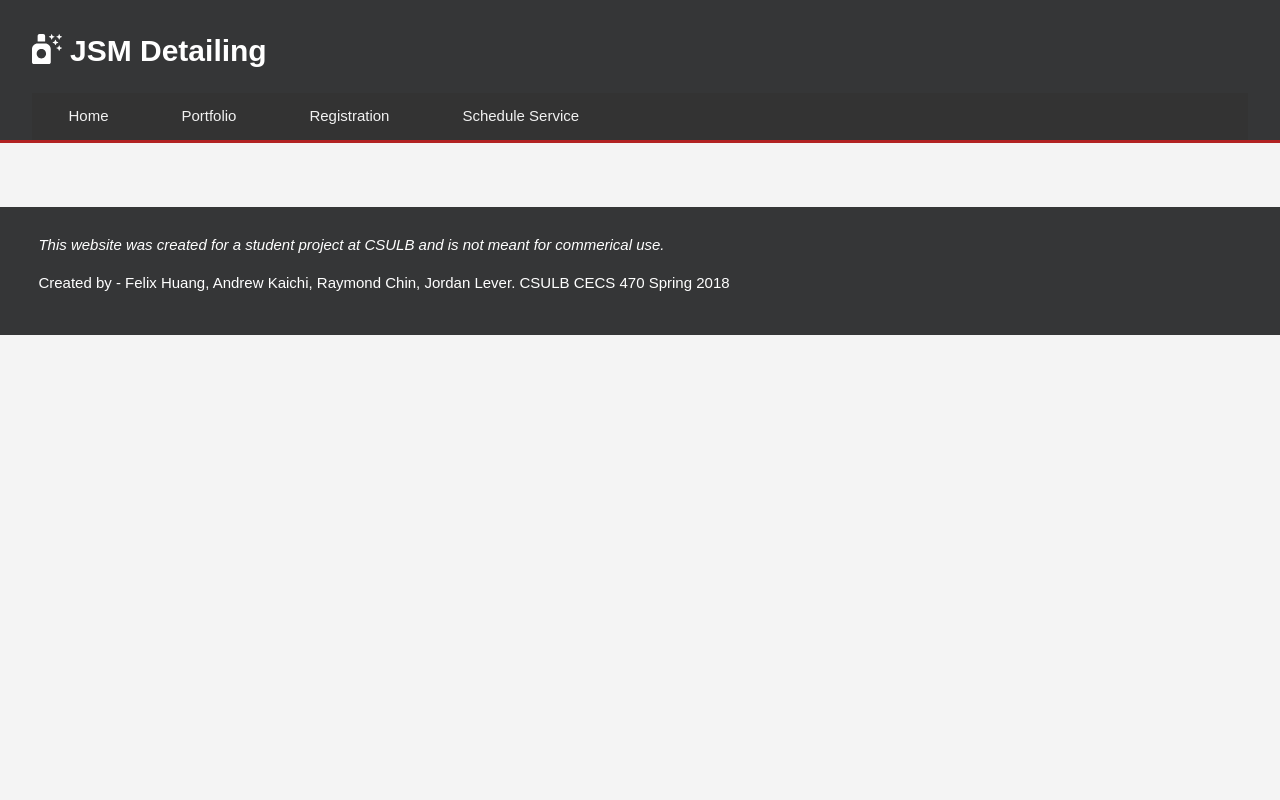
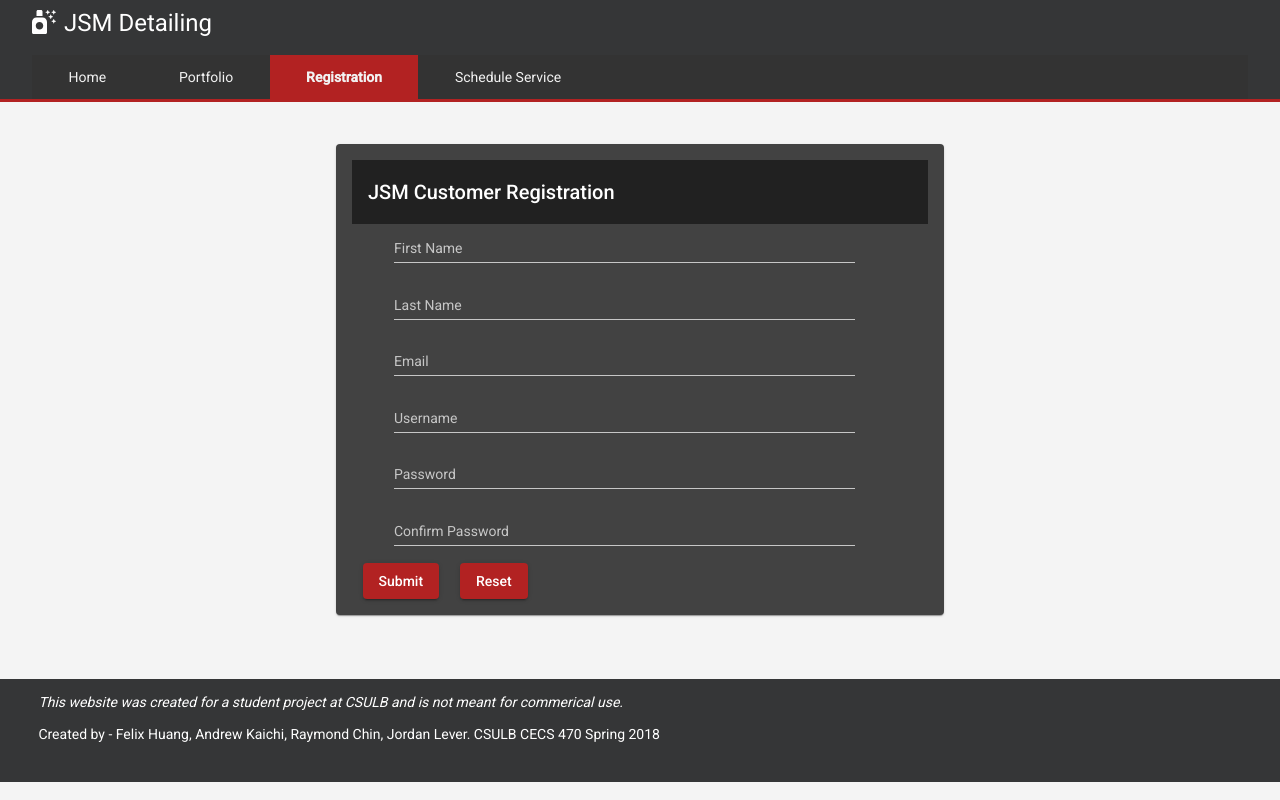
Before and after one commit to felixthe8/JSMDetailing-Angular, an Angular app in the folder angular-project/: page /registration in a window 1280 px wide. Before the commit this address led to /. Built offline with nearby package versions, Linux system fonts and the light colour scheme.

Commit message:
Adding registration page. Completed using Angular Material components

```diff
--- a/angular-project/angular.json
+++ b/angular-project/angular.json
@@ -28,6 +28,7 @@
               "src/assets"
             ],
             "styles": [
+              "./node_modules/@angular/material/prebuilt-themes/pink-bluegrey.css",
               "src/styles.scss"
             ],
             "scripts": []
@@ -92,6 +93,7 @@
               "src/assets"
             ],
             "styles": [
+              "./node_modules/@angular/material/prebuilt-themes/pink-bluegrey.css",
               "src/styles.scss"
             ],
             "scripts": []
@@ -123,6 +125,7 @@
           }
         }
       }
-    }},
+    }
+  },
   "defaultProject": "angular-project"
 }
--- a/angular-project/package.json
+++ b/angular-project/package.json
@@ -12,10 +12,12 @@
   "private": true,
   "dependencies": {
     "@angular/animations": "~9.0.3",
+    "@angular/cdk": "^9.2.0",
     "@angular/common": "~9.0.3",
     "@angular/compiler": "~9.0.3",
     "@angular/core": "~9.0.3",
     "@angular/forms": "~9.0.3",
+    "@angular/material": "^9.2.0",
     "@angular/platform-browser": "~9.0.3",
     "@angular/platform-browser-dynamic": "~9.0.3",
     "@angular/router": "~9.0.3",
--- a/angular-project/src/app/app-routing.module.ts
+++ b/angular-project/src/app/app-routing.module.ts
@@ -1,3 +1,4 @@
+import { RegistrationComponent } from './registration/registration.component';
 import { PortfolioComponent } from './portfolio/portfolio.component';
 import { HomepageComponent } from './homepage/homepage.component';
 import { NgModule } from '@angular/core';
@@ -12,6 +13,10 @@
   {
     path: 'portfolio',
     component: PortfolioComponent
+  },
+  {
+    path: 'registration',
+    component: RegistrationComponent
   }
 ];
 
--- /dev/null
+++ b/angular-project/src/app/registration/registration.component.html
@@ -0,0 +1,40 @@
+
+    <mat-card>
+        <mat-toolbar>JSM Customer Registration</mat-toolbar>
+            <mat-form-field>
+                <mat-label>First Name</mat-label>
+                <input matInput type="text">
+            </mat-form-field>
+
+
+            <mat-form-field>
+                <mat-label>Last Name</mat-label>
+                <input matInput type="text">
+            </mat-form-field>
+
+            <mat-form-field>
+                <mat-label>Email</mat-label>
+                <input matInput type="email">
+            </mat-form-field>
+
+
+            <mat-form-field>
+                <mat-label>Username</mat-label>
+                <input matInput type="text">
+            </mat-form-field>
+
+            <mat-form-field>
+                <mat-label>Password</mat-label>
+                <input matInput type="password">
+            </mat-form-field>
+
+            <mat-form-field>
+                <mat-label>Confirm Password</mat-label>
+                <input matInput type="password">
+            </mat-form-field>
+
+            <ng-container>
+                <button mat-raised-button>Submit</button>
+                <button mat-raised-button>Reset</button>
+            </ng-container>
+    </mat-card>
--- /dev/null
+++ b/angular-project/src/app/registration/registration.component.scss
@@ -0,0 +1,39 @@
+
+mat-form-field {
+    width: 80%;
+    margin: 0em 3em;
+}
+
+button {
+    margin: 0em 0.75em;
+    background: firebrick;
+}
+
+@media only screen and (min-width: 1100px) {
+    mat-card {
+        width: 45%;
+        margin: 3em auto;
+    }
+}
+
+@media only screen and (max-width: 1100px) {
+    mat-card {
+        width: 65%;
+        margin: 3em auto;
+    }
+
+}
+
+@media only screen and (max-width: 850px) {
+    mat-card {
+        width: 75%;
+        margin: 3em auto;
+    }
+}
+
+@media only screen and (max-width: 600px) {
+    mat-card {
+        width: 85%;
+        margin: 3em auto;
+    }
+}
--- /dev/null
+++ b/angular-project/src/app/registration/registration.component.ts
@@ -0,0 +1,15 @@
+import { Component, OnInit } from '@angular/core';
+
+@Component({
+  selector: 'app-registration',
+  templateUrl: './registration.component.html',
+  styleUrls: ['./registration.component.scss']
+})
+export class RegistrationComponent implements OnInit {
+
+  constructor() { }
+
+  ngOnInit(): void {
+  }
+
+}
--- a/angular-project/src/app/shared-components/nav-bar/nav-bar.component.html
+++ b/angular-project/src/app/shared-components/nav-bar/nav-bar.component.html
@@ -1,6 +1,6 @@
 <div class="topnav">
     <a [routerLink] ="['/']" routerLinkActive="is-active" [routerLinkActiveOptions]="routerLinkOptions">Home</a>
     <a [routerLink]="['/portfolio']" routerLinkActive="is-active" [routerLinkActiveOptions]="routerLinkOptions">Portfolio</a>
-    <a href="">Registration</a>
+    <a [routerLink]="['/registration']" routerLinkActive="is-active" [routerLinkActiveOptions]="routerLinkOptions">Registration</a>
     <a href="">Schedule Service</a>
 </div>
--- a/angular-project/src/index.html
+++ b/angular-project/src/index.html
@@ -6,8 +6,10 @@
   <base href="/">
   <meta name="viewport" content="width=device-width, initial-scale=1">
   <link rel="icon" type="image/x-icon" href="favicon.ico">
+  <link href="https://fonts.googleapis.com/css?family=Roboto:300,400,500&display=swap" rel="stylesheet">
+  <link href="https://fonts.googleapis.com/icon?family=Material+Icons" rel="stylesheet">
 </head>
-<body>
+<body class="mat-typography">
   <app-root></app-root>
 </body>
 </html>
--- a/angular-project/src/styles.scss
+++ b/angular-project/src/styles.scss
@@ -1,7 +1,8 @@
 /* Global styles  */
 body {
-    font:15px/1.5 Arial, Helvetica, sans-serif;
+    font:15px/1.5 Roboto, "Helvetica Neue", sans-serif;
     padding:0;
     margin:0;
     background-color: #f4f4f4;
 }
+html, body { height: 100%; }
```
Also changed, not shown: angular-project/src/app/app.module.ts (+17 -3 lines), 2 other files (tests, documents, lock files or other folders).
